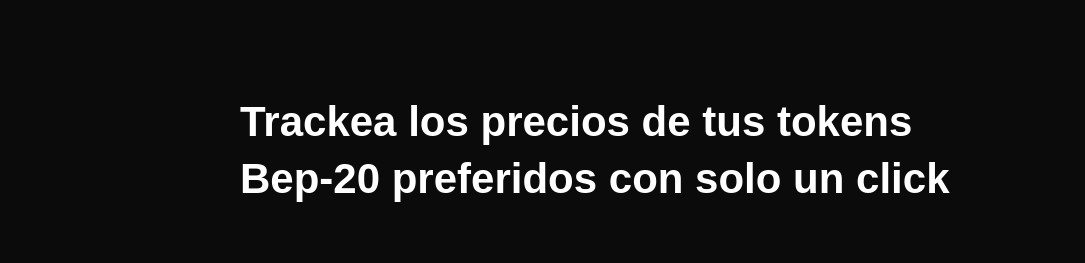
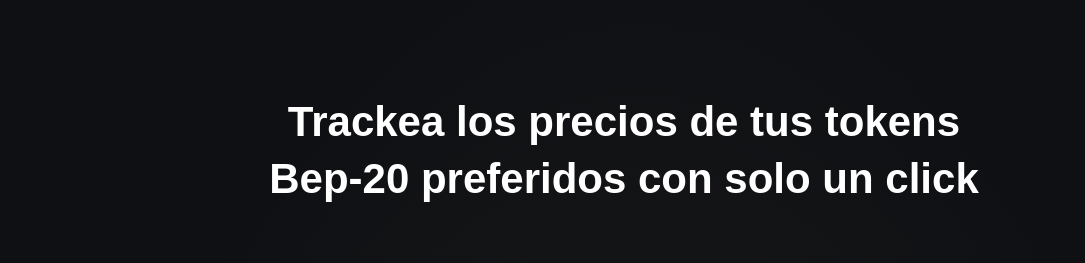
Before and after one commit to deficharts/DeFiCharts-front-ui, a plain HTML site: page index.html in a window 1280 px wide. Shown: the part 79-342 px from the top of the page, 0-1085 px from the left. Drawn offline with Linux system fonts and the light colour scheme; a web font is replaced by a local one.

Commit message:
Update style.css

```diff
--- a/style.css
+++ b/style.css
@@ -148,6 +148,11 @@ body {
   margin: 0 auto;
 }
 
+#content  {
+      background: radial-gradient(50% 50% at 50% 50%, rgb(33 33 33) 0%, rgb(15, 16, 19) 100%);
+      /* position: absolute; */
+}
+
 #content .top-area {
   background: #030303;
   opacity: 0.97;
@@ -213,6 +218,7 @@ body {
   line-height: 57px;
   padding: 32px;
   margin-right: 32px;
+  text-align: center;
 }
 
 #content .info-area {
@@ -360,6 +366,7 @@ body {
   justify-content: space-between;
   padding: 24px 32px;
   margin-top: 32px;
+  /* border: 1px solid #292929; */
 }
 
 #content .projects-area .projects-box img {
```
